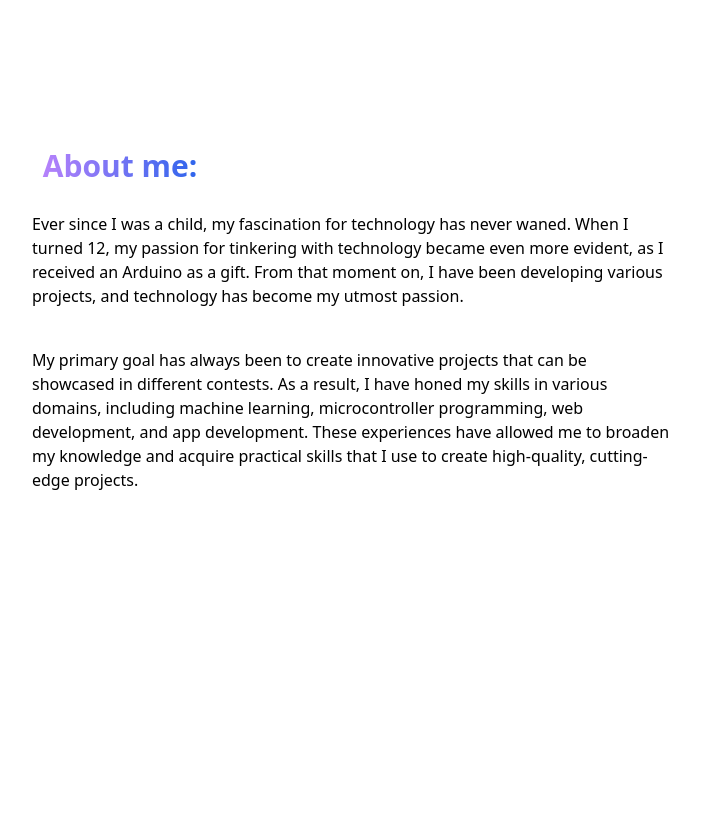
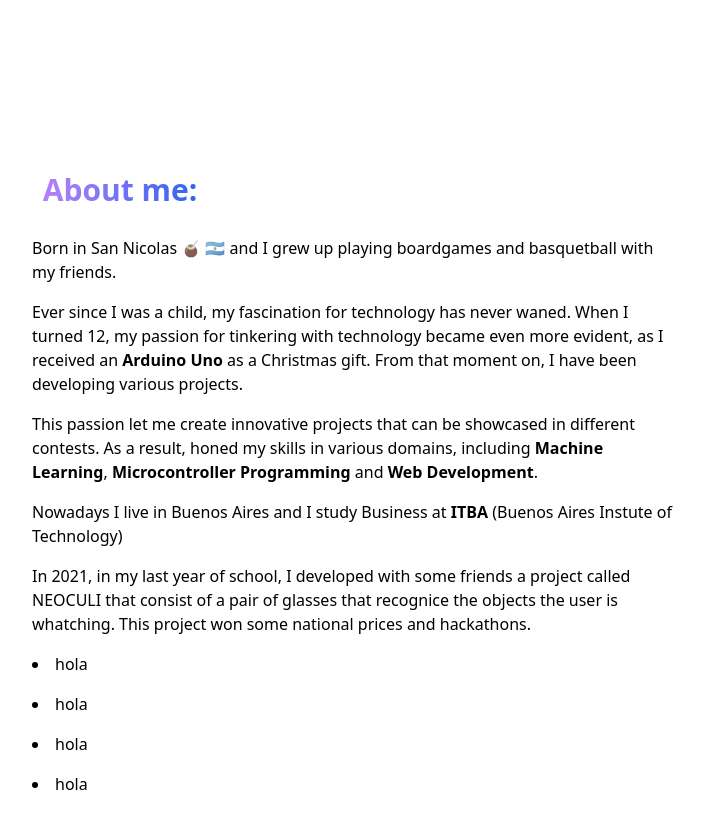
Before and after one commit to EstebanNeorenFranco/PersonalPorfolio, a React (Create React App) app in the folder portfolio-esteban-franco/: page / in a window 1280 px wide. Shown: the part 600-1428 px from the top of the page, without its empty margins (288-992 px from the left). Before the commit the page ends 1116 px from the top, so only its background shows below. Built offline with nearby package versions, Linux system fonts and the light colour scheme.

Commit message:
Bio changes

```diff
--- a/portfolio-esteban-franco/src/components/Bio.jsx
+++ b/portfolio-esteban-franco/src/components/Bio.jsx
@@ -2,12 +2,19 @@ import React from 'react'
 
 function Bio() {
   return (
-    <div className='bg-cover '>
+    <div className='bg-cover py-10'>
       <div className='mx-auto px-8 md:px-54 lg:px-80 '>
         <h2 className=' text-center w-44 h-10 text-3xl font-bold font-sans text-transparent bg-clip-text bg-gradient-to-r from-purple-400 to-blue-600 rounded'>About me:</h2>
-          <div className='py-6 space-y-10'>
-              <p className=''>Ever since I was a child, my fascination for technology has never waned. When I turned 12, my passion for tinkering with technology became even more evident, as I received an Arduino as a gift. From that moment on, I have been developing various projects, and technology has become my utmost passion.</p>
-              <p>My primary goal has always been to create innovative projects that can be showcased in different contests. As a result, I have honed my skills in various domains, including machine learning, microcontroller programming, web development, and app development. These experiences have allowed me to broaden my knowledge and acquire practical skills that I use to create high-quality, cutting-edge projects.</p>
+          <div className='py-6 space-y-4'>
+              <p>Born in San Nicolas &#129481; &#127462;&#127479; and I  grew up playing boardgames and basquetball with my friends.</p>
+              <p>Ever since I was a child, my fascination for technology has never waned. When I turned 12, my passion for tinkering with technology became even more evident, as I received an <span className=' font-bold'>Arduino Uno</span> as a Christmas gift. From that moment on, I have been developing various projects.</p>
+              <p>This passion let me create innovative projects that can be showcased in different contests. As a result, honed my skills in various domains, including <span className='font-bold'>Machine Learning</span>, <span className='font-bold'>Microcontroller Programming</span> and  <span className='font-bold'>Web Development</span>.</p>
+              <p>Nowadays I live in Buenos Aires and I study Business at <span className=' font-bold'>ITBA</span> (Buenos Aires Instute of Technology) </p>
+              <p>In 2021, in my last year of school, I developed with some friends a project called NEOCULI that consist of a pair of glasses that recognice the objects the user is whatching. This project won some national prices and hackathons.</p>
+              <li>hola</li>
+              <li>hola</li>
+              <li>hola</li>
+              <li>hola</li>
           </div>
           <div>
             {/* IMAGE SCROLL */}
--- /dev/null
+++ b/portfolio-esteban-franco/src/components/Carousel.jsx
@@ -0,0 +1,6 @@
+
+
+
+const slides = [
+
+]
--- a/portfolio-esteban-franco/src/components/Hero.jsx
+++ b/portfolio-esteban-franco/src/components/Hero.jsx
@@ -6,7 +6,7 @@ import flag from '../images/argentina.png'
 function Hero() {
   return (
 
-    <div className=' py-20 pb-36 '>
+    <div className=' py-16 pb-36 '>
       <div className='px-14 flex '>
         <div className=' mx-auto text-center '>
           <img src={esteban} alt='Image not found' className='rounded-full h-44'/>
```
